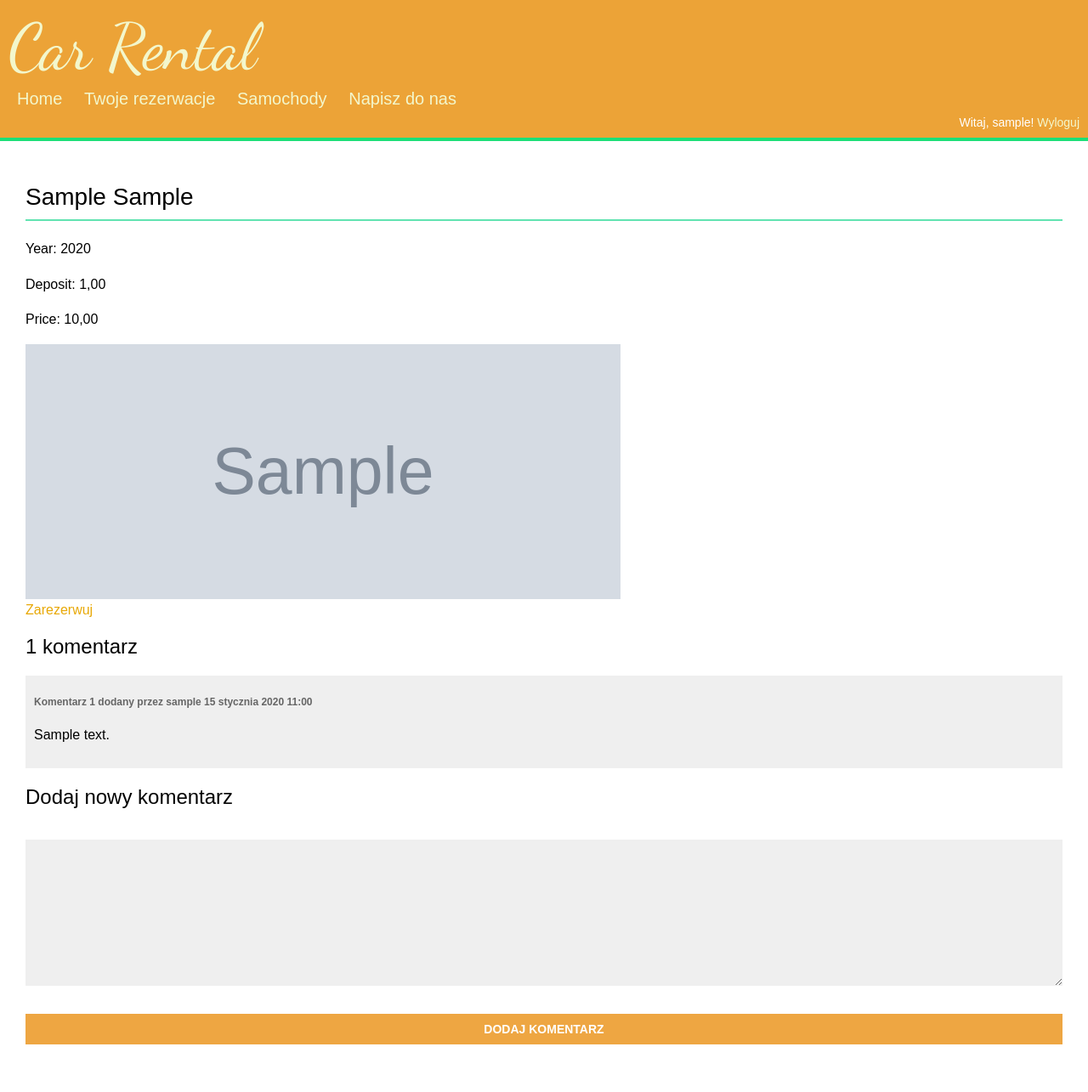
After one commit to carrent2/carrental, a Django app: page /account/cars/1/ in a window 1280 px wide. The commit adds this page. Shown: the whole page at 85% size. Run offline with Django 4.2, Linux system fonts and the light colour scheme; a user stored in the database is signed in; tables that the repository leaves empty hold one stand-in row (values such as "Sample post"); grey boxes marked "Sample" are stand-in pictures; some web fonts are replaced.

Commit message:
Dodany model Comments, widok Car_detail wraz z komentarzami

```diff
--- a/carrental/Rental/forms.py
+++ b/carrental/Rental/forms.py
@@ -1,6 +1,6 @@
 from django import forms
 from django.contrib.auth.models import User
-from .models import Rental
+from .models import Rental, Comment
 
 
 class LoginForm(forms.Form):
@@ -27,3 +27,9 @@ class RentalForm(forms.ModelForm):
     class Meta:
         model = Rental
         fields = ['start_date', 'end_date']
+
+
+class CommentForm(forms.ModelForm):
+    class Meta:
+        model = Comment
+        fields = ('body',)
--- a/carrental/Rental/models.py
+++ b/carrental/Rental/models.py
@@ -44,7 +44,19 @@ class UserProfile(BaseModel):
     def __str__(self):
         return {self.user.username}
 
+class Comment(models.Model):
+    car = models.ForeignKey(Car, on_delete=models.CASCADE, related_name='comments')
+    user = models.ForeignKey(User, on_delete=models.CASCADE, default=None)
+    body = models.TextField()
+    created = models.DateTimeField(auto_now_add=True)
+    updated = models.DateTimeField(auto_now=True)
+    active = models.BooleanField(default=True)
 
+    class Meta:
+        ordering = ('created',)
+
+    def __str__(self):
+        return f"Komentarz dodany przez {self.user.username if self.user else 'Anonim'} dla {self.car}"
 
 class Rental(models.Model):
     car = models.ForeignKey(Car, on_delete=models.CASCADE, related_name='rentals', null=False)
--- a/carrental/Rental/static/css/base.css
+++ b/carrental/Rental/static/css/base.css
@@ -237,7 +237,7 @@ ul.messages li a.close {
 
 .car-details {
     display: none;
-    background-color: rgb(148, 154, 153);
+    background-color: rgb(99, 197, 115);
     padding: 10px;
     position: absolute;
     bottom: 0;
@@ -246,7 +246,7 @@ ul.messages li a.close {
     transform: translateY(100%);
     transition: transform 0.3s;
     z-index: 1;
-    opacity: 0.9; /* Dodaj poziom przeźroczystości */
+    opacity: 1.3; /* Dodaj poziom przeźroczystości */
 }
 
 .car-tile:hover .car-details {
@@ -294,3 +294,17 @@ ul.tiles li:hover .car-details {
     transition: transform 0.3s;
     z-index: 1;
 }
+
+
+/* comments */
+.comment {
+    padding:10px;
+}
+.comment:nth-child(even) {
+    background:#efefef;
+}
+.comment .info {
+    font-weight:bold;
+    font-size:12px;
+    color:#666;
+}
--- /dev/null
+++ b/carrental/Rental/templates/car_detail.html
@@ -0,0 +1,41 @@
+{% extends "base.html" %}
+
+{% block title %}{{ car.brand }} {{ car.model }}{% endblock %}
+
+{% block content %}
+    <h1>{{ car.brand }} {{ car.model }}</h1>
+    <p>Year: {{ car.year }}</p>
+    <p>Deposit: {{ car.deposit }}</p>
+    <p>Price: {{ car.price }}</p>
+    <img src="{{ car.image.url }}" alt="Car Image" style="width: 700px; height: 300px;">
+
+    <div class="car-image">
+        <a href="{% url 'rent_car' car.id %}" class="btn btn-primary" style="display: block;">Zarezerwuj</a>
+    </div>
+    {% with comments.count as total_comments %}
+    <h2>
+        {{ total_comments }} komentarz{{ total_comments|pluralize:"y" }}
+    </h2>
+    {% endwith %}
+    {% for comment in comments %}
+    <div class="comment">
+        <p class="info">
+            Komentarz {{forloop.counter }} dodany przez {{ comment.user }}
+            {{ comment.created }}
+        </p>
+        {{ comment.body|linebreaks }}
+    </div>
+    {% empty %}
+    <p>Nie ma jeszcze żadnych komentarzy.</p>
+    {% endfor %}
+    {% if new_comment %}
+    <h2>Twój komentarz został dodany.</h2>
+    {% else %}
+    <h2>Dodaj nowy komentarz</h2>
+    <form action="." method="post">
+        <p>{{ comment_form.body }}</p>
+        {% csrf_token %}
+         <p><input type="submit" value="Dodaj komentarz"></p>
+    </form>
+    {% endif %}
+{% endblock %}
--- a/carrental/Rental/templates/cars_list.html
+++ b/carrental/Rental/templates/cars_list.html
@@ -8,6 +8,7 @@
         {% for car in cars %}
             <div class="car-tile">
                 <div class="car-image">
+                    <a href="{% url 'car_detail' car.id %}">
                     {% if car.image %}
                         <img src="{{ car.image.url }}" alt="{{ car.brand }} {{ car.model }}">
                     {% else %}
--- a/carrental/Rental/urls.py
+++ b/carrental/Rental/urls.py
@@ -3,13 +3,13 @@ from . import views
 from django.contrib.auth import views as auth_views
 
 urlpatterns = [
-    path('login/', auth_views.LoginView.as_view(), name='login'),
-    path('logout/', auth_views.LogoutView.as_view(), name='logout'),
-    path('', views.dashboard, name='dashboard'),
-    path('password_change/',
+     path('login/', auth_views.LoginView.as_view(), name='login'),
+     path('logout/', auth_views.LogoutView.as_view(), name='logout'),
+     path('', views.dashboard, name='dashboard'),
+     path('password_change/',
          auth_views.PasswordChangeView.as_view(),
          name="password_change"),
-    path('password_change/done/',
+     path('password_change/done/',
          auth_views.PasswordChangeDoneView.as_view(),
          name='password_change_done'),
      path('password_reset/',
@@ -26,5 +26,6 @@ urlpatterns = [
      path('cars/<int:car_id>/rent/', views.rent_car, name='rent_car'),
      path('rentals/', views.user_rentals, name='user_rentals'),
      path('validation-error/', views.rent_car, name='validation_error'),
-    path('kontakt/', views.contact_view, name='contact'),
+     path('kontakt/', views.contact_view, name='contact'),
+     path('cars/<int:car_id>/', views.car_detail, name='car_detail'),
 ]
--- a/carrental/Rental/views.py
+++ b/carrental/Rental/views.py
@@ -5,8 +5,8 @@ from django.contrib.auth.decorators import login_required
 from datetime import datetime
 from django.core.exceptions import ValidationError
 from django.utils import timezone
-from .forms import LoginForm, UserRegistrationForm, RentalForm
-from .models import Car, Rental
+from .forms import LoginForm, UserRegistrationForm, RentalForm, CommentForm
+from .models import Car, Rental, Comment
 
 
 def user_login(request):
@@ -56,6 +56,25 @@ def register(request):
 def car_list(request):
     cars = Car.objects.all()
     return render(request, 'cars_list.html', {'cars': cars})
+
+
+@login_required
+def car_detail(request, car_id):
+    car = get_object_or_404(Car, pk=car_id)
+    comments = car.comments.filter(active=True)
+
+    comment_form = CommentForm()
+
+    if request.method == 'POST':
+        comment_form = CommentForm(data=request.POST)
+        if comment_form.is_valid():
+            new_comment = comment_form.save(commit=False)
+            new_comment.car = car
+            new_comment.user = request.user  # Przypisanie aktualnie zalogowanego użytkownika
+            new_comment.save()
+            return redirect('car_detail', car_id=car_id)
+
+    return render(request, 'car_detail.html', {'car': car, 'comments': comments, 'comment_form': comment_form})
 
 
 def calculate_price(car, start_date, end_date):
```
Also changed, not shown: carrental/Rental/admin.py (+7 -1 lines), carrental/Rental/migrations/0005_comment.py (added), carrental/Rental/migrations/0006_comment_updated.py (added), carrental/Rental/migrations/0007_comment_user.py (added), carrental/media/images/2023/08/28/Car02.png (added), carrental/media/images/2023/08/30/Car02.png (added).
